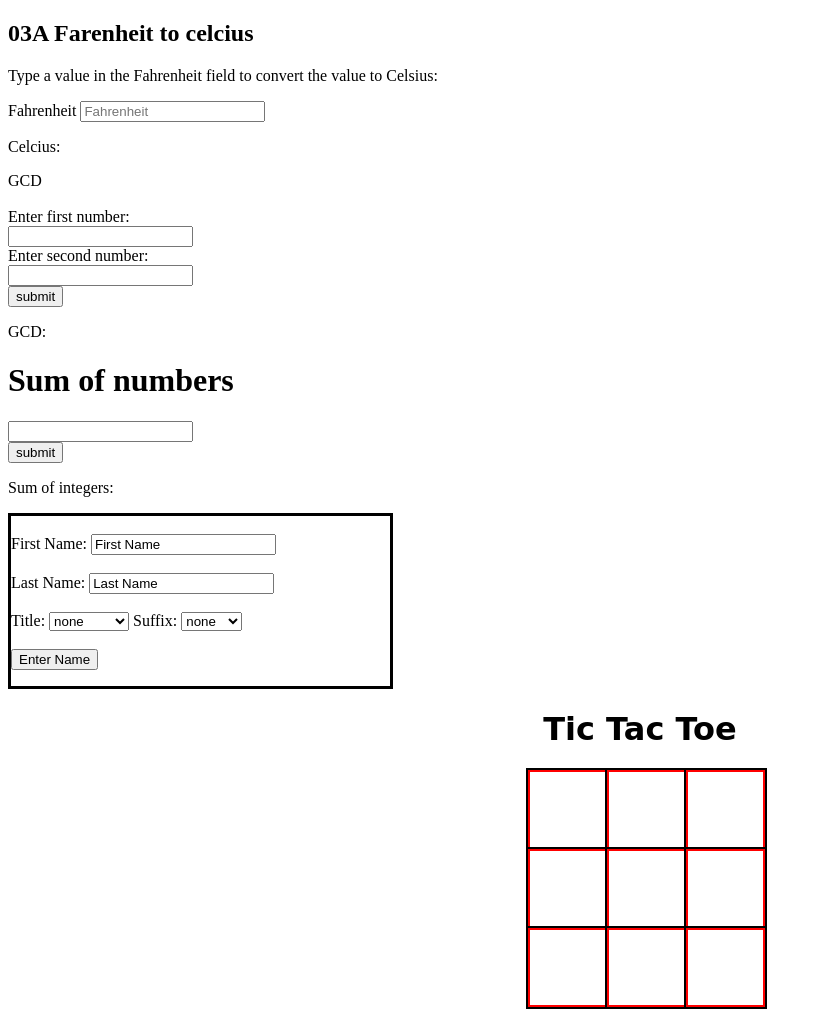
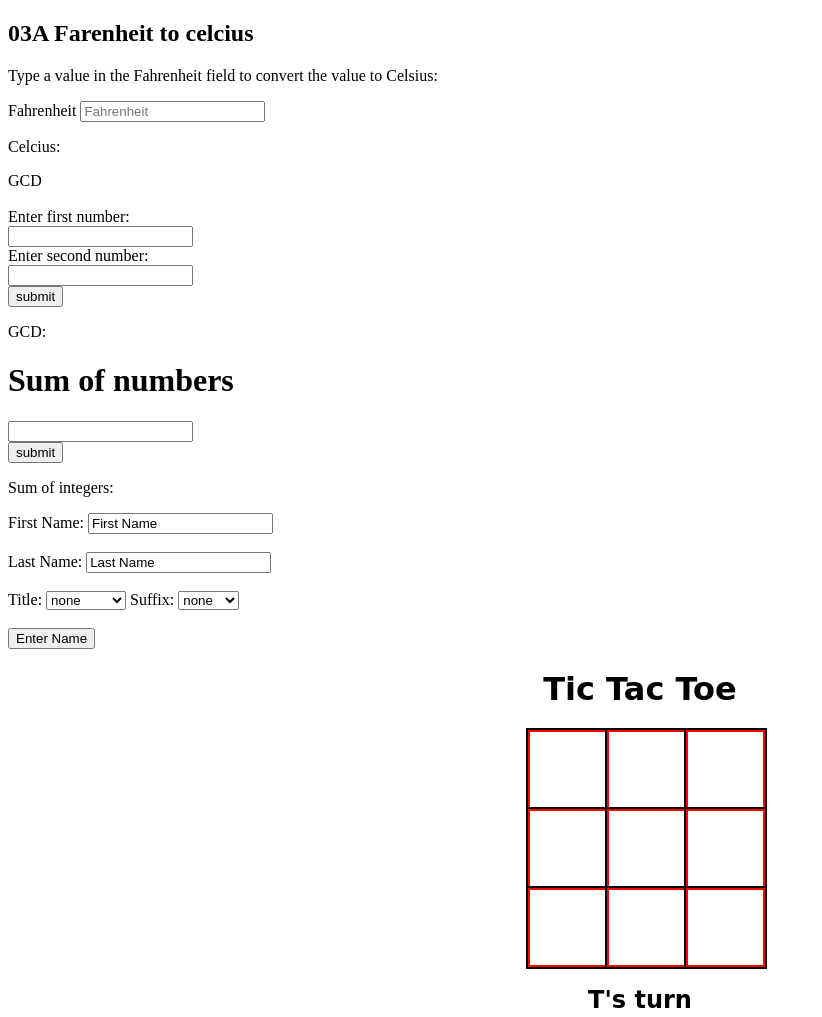
Before and after one commit to TylerSwatman/TylerSwatman.github.io, a plain HTML site: page assignments/assignment03.html in a window 1280 px wide. Shown: the top 1017 px of the page, without its empty margins (0-822 px from the left). Drawn offline with Linux system fonts and the light colour scheme.

Commit message:
Update assignment03.html

```diff
--- a/assignments/assignment03.html
+++ b/assignments/assignment03.html
@@ -34,7 +34,7 @@ function temperatureConverter(valNum) {
   <p>Sum of integers:
     <span id="outputSON"></span></p>
 
-  <section style="border:black; border-width:3px; border-style:solid; width:30%;"><br>
+
    <label>First Name:</label>
   <input id="fName" type="text" value="First Name"><br><br>
    <label>Last Name:</label>
@@ -58,7 +58,7 @@ function temperatureConverter(valNum) {
 </select><br><br>
   <button type="button" id="nameButton">Enter Name</button>
   <p id="full name"></p>
-</section>
+
 
 
  <head>
```
